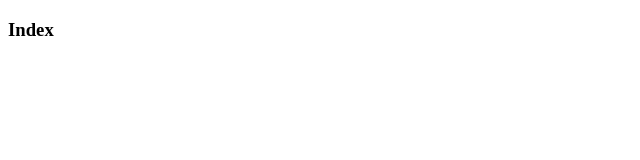
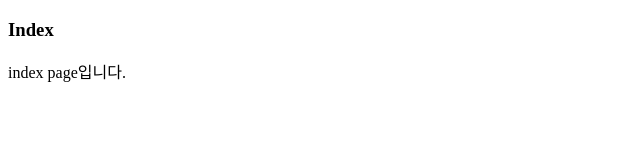
Before and after one commit to SUNGJINSHIN/gitTest, a plain HTML site: page index.html in a window 1280 px wide. Shown: the whole page, without its empty margins (0-640 px from the left). Drawn offline with Linux system fonts and the light colour scheme.

Commit message:
[02]master=> index.html add div 01

```diff
--- a/index.html
+++ b/index.html
@@ -8,6 +8,8 @@
 <body>
   <h3>Index</h3>
 
-
+  <div>
+    index page입니다.
+  </div>
 </body>
 </html>
```
